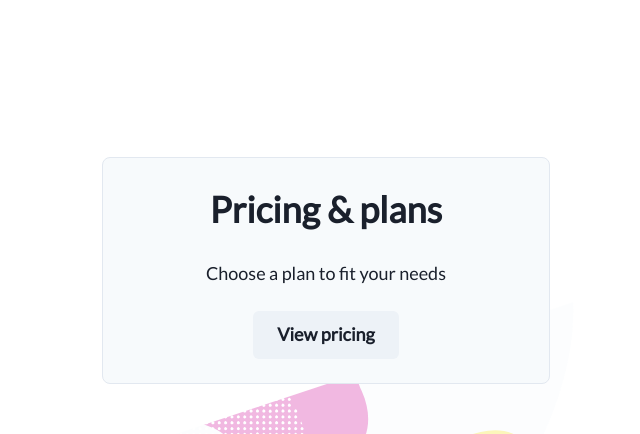
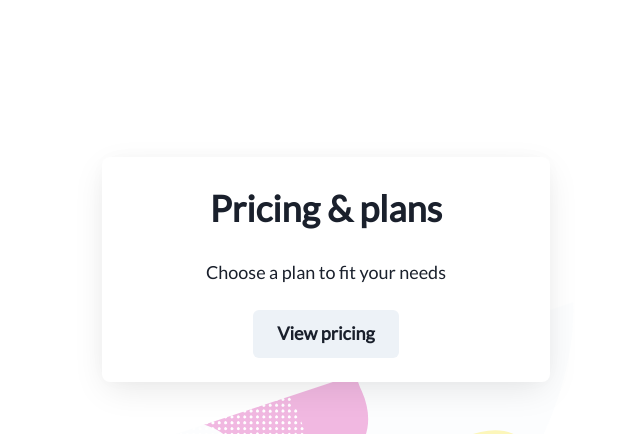
Before and after one commit to feedbackable/feedbackable-website, a Gatsby site: page / in a window 1280 px wide. Shown: the top 434 px of the page, 640-1280 px from the left. Built offline with nearby package versions, Linux system fonts and the light colour scheme; Gatsby itself is replaced by a stand-in of ours.

Commit message:
Update Card.js

```diff
--- a/src/components/Card.js
+++ b/src/components/Card.js
@@ -4,9 +4,9 @@ import React from "react"
 export default function Card({ children, ...props }) {
   return (
     <Box
-      bg="gray.50"
-      border="1px solid"
-      borderColor="gray.200"
+      bg="white"
+      shadow="xl"
+      boxShadow="0 10px 35px -5px rgb(0 0 0 / 10%), 0 0px 20px -5px rgb(0 0 0 / 4%)"
       rounded="lg"
       {...props}
     >
```
